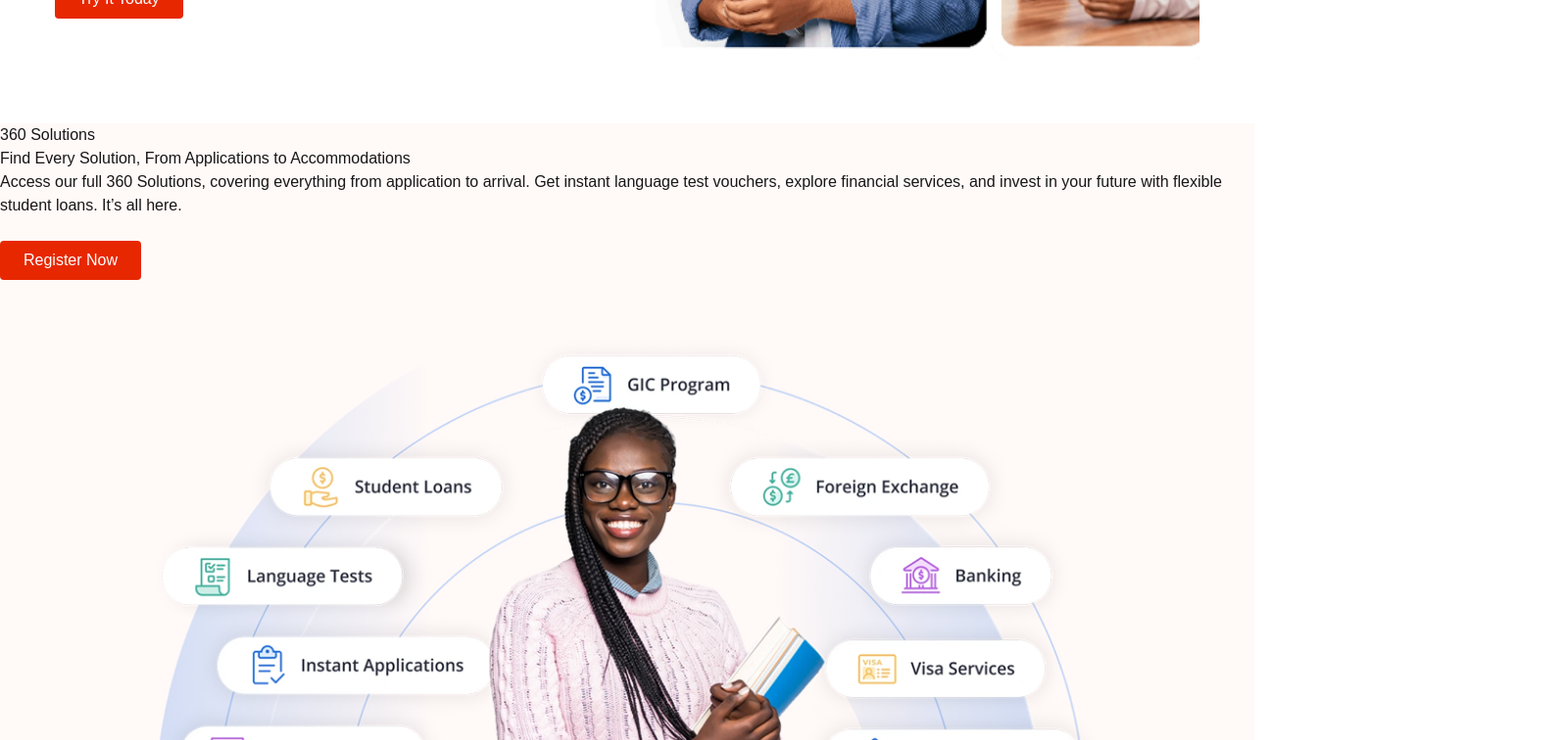
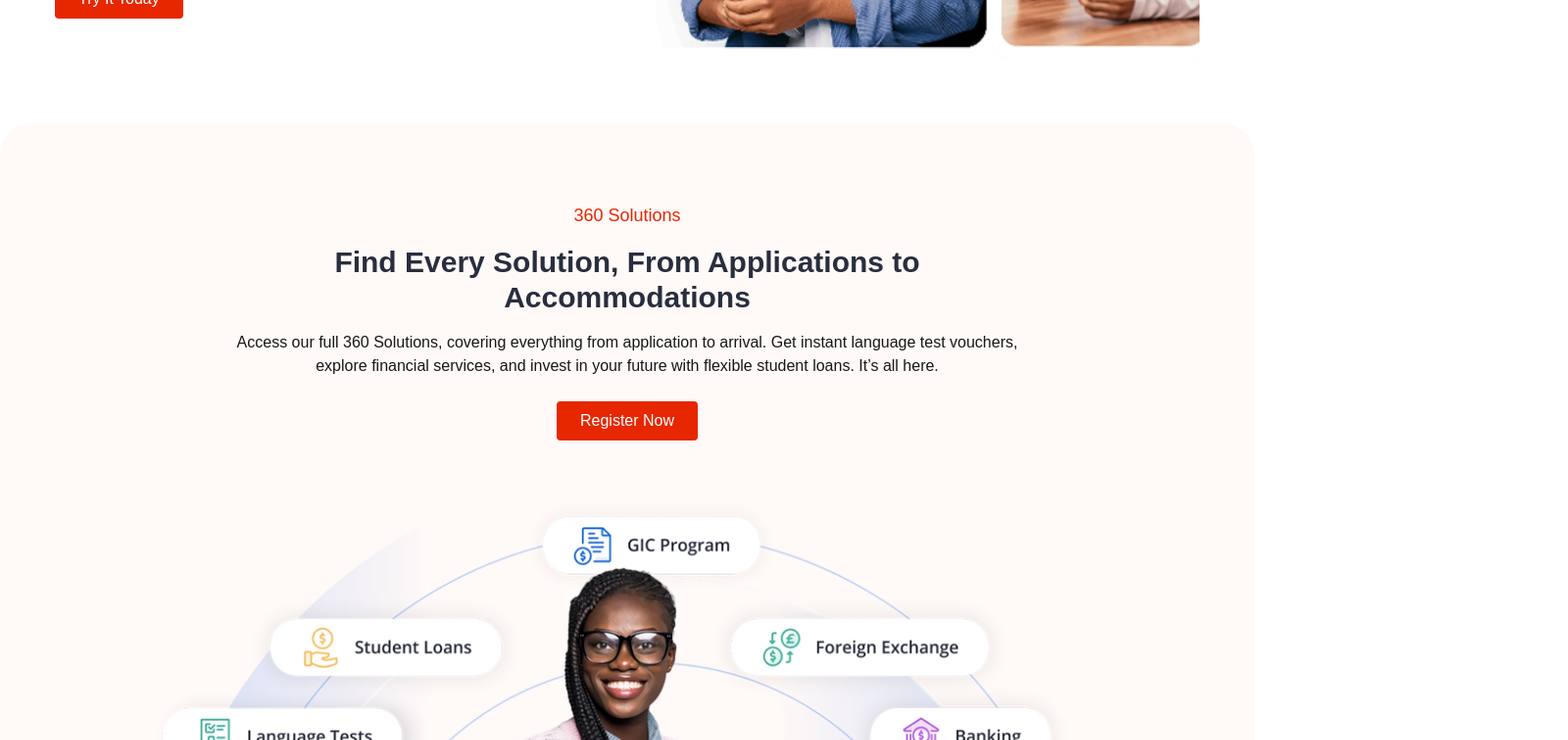
Before and after one commit to Nahidahmmed/SGE-HSEDU, a Next.js app: page / in a window 1280 px wide. Shown: the part 1740-2496 px from the top of the page at 98% size, 1600 px wide, since content can reach past the window. Built offline with nearby package versions, Linux system fonts and the light colour scheme.

Commit message:
Applications section is good to go

```diff
--- a/app/Components/Applications.jsx
+++ b/app/Components/Applications.jsx
@@ -3,22 +3,27 @@ import React from "react";
 
 const Applications = () => {
   return (
-    <div className="bg-[#FFF9F8]">
-      <p>360 Solutions</p>
-      <h1>Find Every Solution, From Applications to Accommodations</h1>
-      <p>
+    <div className="bg-[#FFF9F8]  rounded-4xl">
+      <div className="lg:text-center md:text-center text-left lg:pt-20 md:pt-20 px-10 pt-10">
+        <p className="text-[#E72700] text-lg font-thin">360 Solutions</p>
+        <h1 className="text-3xl font-bold text-[#292E3E] mt-4">
+          Find Every Solution, From Applications to <br /> Accommodations
+        </h1>
+        <p className="mt-4">
           Access our full 360 Solutions, covering everything from application to
-        arrival. Get instant language test vouchers, explore financial services,
-        and invest in your future with flexible student loans. It’s all here.
+          arrival. Get instant language test vouchers, <br /> explore financial
+          services, and invest in your future with flexible student loans. It’s
+          all here.
         </p>
         <button className="mt-6 bg-[#E72700] text-white px-6 py-2 rounded hover:bg-[#d61f00] transition duration-300">
           Register Now
         </button>
+      </div>
       <Image
         src="/assets/graphic.png"
         alt="360 Solutions"
-                    width={500}
-                    height={500}
+        width={800}
+        height={600}
         className="w-3/4 h-auto object-contain mx-auto mt-10"
       />
     </div>
--- a/app/page.js
+++ b/app/page.js
@@ -7,12 +7,12 @@ import StudyProgram from "./Components/StudyProgram";
 
 export default function Home() {
   return (
-    <div>
+    <div className="max-w-screen-xl mx-auto">
       <Navbar />
       <Banner />
       <div
-        className="absolute z-50 lg:ml-80 ml-0 w-full px-1 sm:px-6 md:px-8 max-w-screen-xl
-                top-[550px] sm:-top-14 md:-top-16 lg:top-[520px] xl:top-[520px]"
+        className="absolute z-50 w-full px-1 sm:px-6 md:px-8 max-w-screen-xl
+                top-[550px] sm:-top-14 md:-top-16 lg:top-[520px] xl:top-[550px]"
       >
         <SearcheForm />
       </div>
```
Lines whose indentation alone changed are shown as unchanged.
